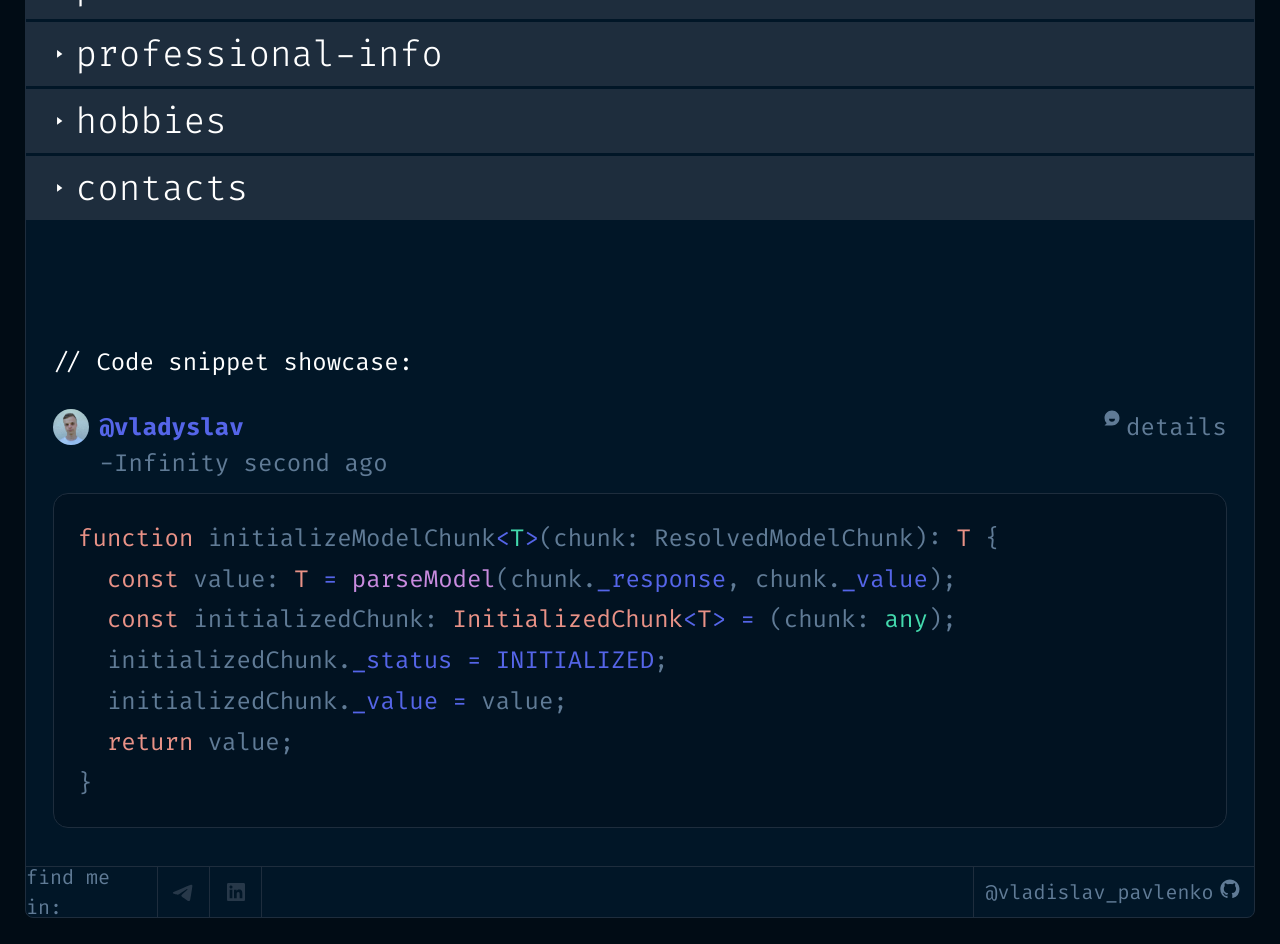
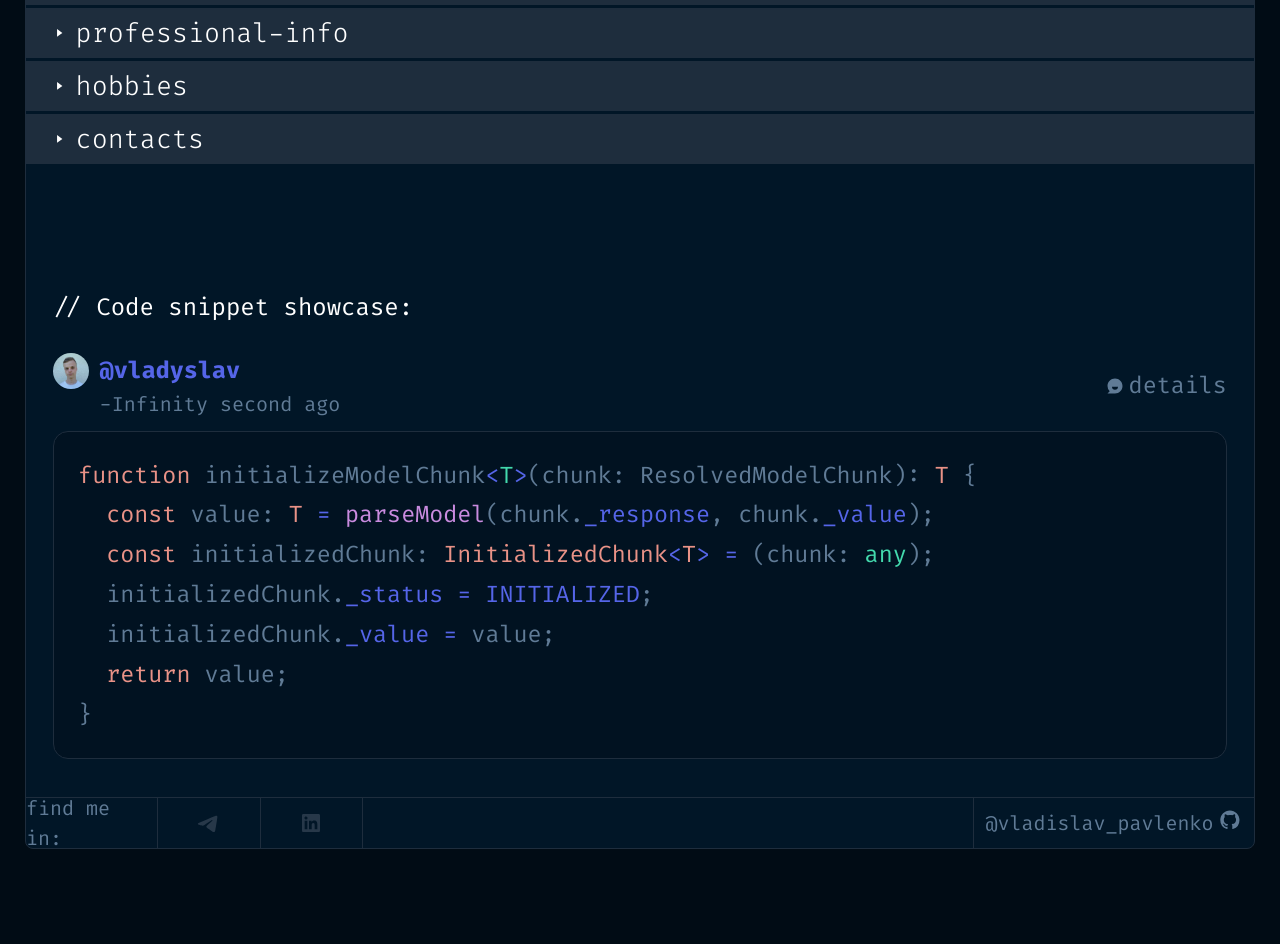
Before and after one commit to Vladislav-Pavlenko/vladislav-pavlenko, a Next.js app: page /about-me in a window 1280 px wide. Shown: the part 220-1164 px from the top of the page. After the commit the page ends 1094 px from the top, so only its background shows below. Built offline with nearby package versions, Linux system fonts and the light colour scheme.

Commit message:
add styles for tablet

```diff
--- a/src/app/about-me/components/AboutListItem/AboutListItem.module.css
+++ b/src/app/about-me/components/AboutListItem/AboutListItem.module.css
@@ -35,3 +35,9 @@
 .rotate {
   transform: rotate(90deg);
 }
+
+@media screen and (min-width: 765px) {
+  .btn {
+    font-size: clamp(12px, (16 / 765) * 100vw, 36px);
+  }
+}
--- a/src/app/about-me/components/CodeSnippet/CodeSnippet.module.css
+++ b/src/app/about-me/components/CodeSnippet/CodeSnippet.module.css
@@ -41,6 +41,7 @@
 
 .btn {
   display: flex;
+  align-items: center;
   gap: 5px;
   color: #607b96;
   font-size: clamp(12px, (14/375) * 100vw, 24px);
@@ -145,3 +146,29 @@
   opacity: 1;
   visibility: visible;
 }
+
+@media screen and (min-width: 765px) {
+  .title {
+    font-size: clamp(12px, (16/765) * 100vw, 24px);
+  }
+
+  .link {
+    font-size: clamp(12px, (14/765) * 100vw, 24px);
+  }
+
+  .time_ago {
+    font-size: clamp(10px, (12/765) * 100vw, 24px);
+  }
+
+  .btn {
+    font-size: clamp(12px, (14/765) * 100vw, 24px);
+  }
+
+  .snippet_container {
+    font-size: clamp(12px, (14/765) * 100vw, 24px);
+  }
+
+  .details_message {
+    font-size: clamp(12px, (14/765) * 100vw, 24px);
+  }
+}
--- a/src/app/about-me/components/FileListItem/FileListItem.module.css
+++ b/src/app/about-me/components/FileListItem/FileListItem.module.css
@@ -15,3 +15,9 @@
 .icon {
   fill: #81a1c1;
 }
+
+@media screen and (min-width: 765px) {
+  .btn {
+    font-size: clamp(12px, (16 / 765) * 100vw, 36px);
+  }
+}
--- a/src/app/about-me/components/FolderListItem/FolderListItem.module.css
+++ b/src/app/about-me/components/FolderListItem/FolderListItem.module.css
@@ -46,3 +46,9 @@
 .rotate {
   transform: rotate(90deg);
 }
+
+@media screen and (min-width: 765px) {
+  .btn {
+    font-size: clamp(12px, (16 / 765) * 100vw, 36px);
+  }
+}
--- a/src/app/about-me/components/Link/Link.module.css
+++ b/src/app/about-me/components/Link/Link.module.css
@@ -15,3 +15,9 @@
 .icon {
   fill: #81a1c1;
 }
+
+@media screen and (min-width: 765px) {
+  .link {
+    font-size: clamp(12px, (16 / 765) * 100vw, 36px);
+  }
+}
--- a/src/app/about-me/components/OutputWindow/OutputWindow.module.css
+++ b/src/app/about-me/components/OutputWindow/OutputWindow.module.css
@@ -21,3 +21,13 @@
   font-weight: 450;
   line-height: 1.5;
 }
+
+@media screen and (min-width: 765px) {
+  .path {
+    font-size: clamp(12px, (16/765) * 100vw, 24px);
+  }
+
+  .text {
+    font-size: clamp(12px, (16/765) * 100vw, 24px);
+  }
+}
--- a/src/app/about-me/page.module.css
+++ b/src/app/about-me/page.module.css
@@ -12,3 +12,9 @@
   font-weight: 450;
   line-height: 1.4;
 }
+
+@media screen and (min-width: 765px) {
+  .title {
+    font-size: clamp(10px, (16/765) * 100vw, 24px);
+  }
+}
--- a/src/app/components/Footer/Footer.module.css
+++ b/src/app/components/Footer/Footer.module.css
@@ -5,7 +5,7 @@
 }
 
 .p {
-  padding: 13px 60px 15px 18px;
+  padding: 13px 16.6vw 15px 18px;
   text-align: start;
   color: #607b96;
   font-size: clamp(12px, (16/375) * 100vw, 36px);
@@ -21,7 +21,7 @@
   display: flex;
   justify-content: center;
   align-items: center;
-  width: 52px;
+  width: 14.5vw;
 }
 
 .soc_icon {
@@ -57,6 +57,7 @@
   .soc_item:not(:last-child) {
     border-left: none;
     border-right: 1px solid #1e2d3d;
+    width: 8vw;
   }
 
   .soc_item:last-child {
```
